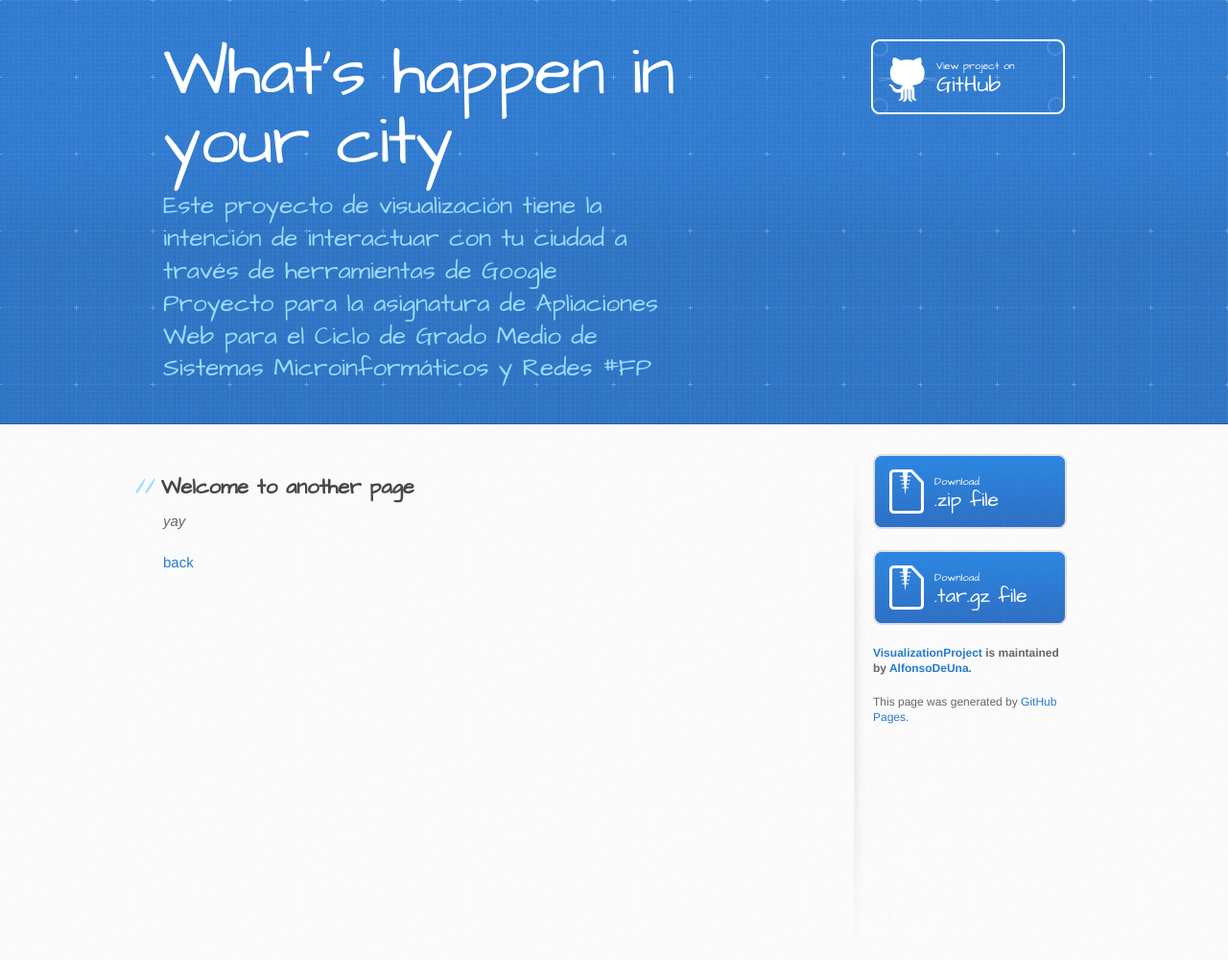
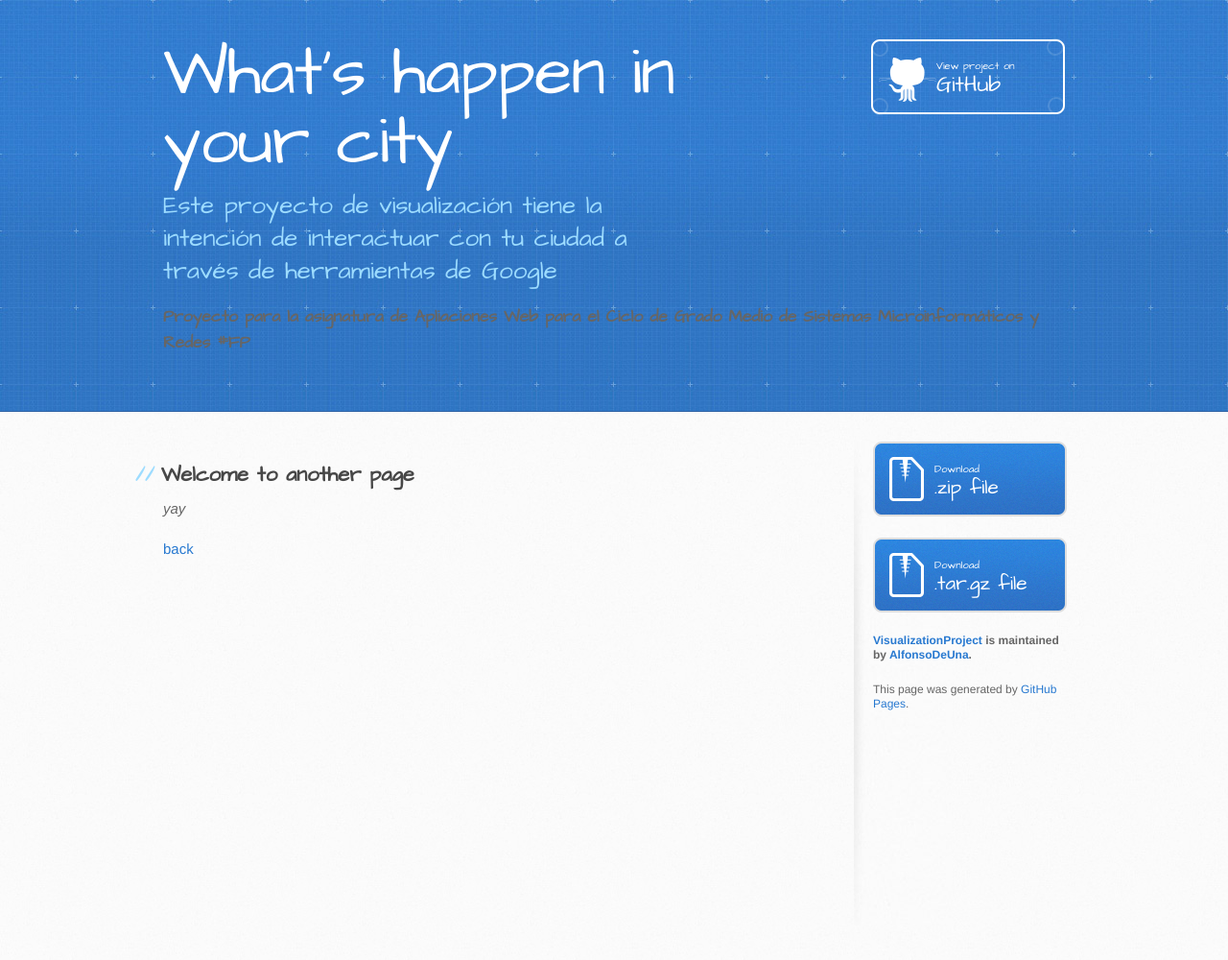
Before and after one commit to AlfonsoDeUna/VisualizationProject, a Jekyll site: the page built from another-page.md, in a window 1280 px wide. Shown: the whole page at 96% size. Built offline with Jekyll 4.4.1, drawn with Linux system fonts in a browser that asks for light colours; our own code applies the rules of GitHub Pages for plain Markdown files.

```diff
--- a/_layouts/default.html
+++ b/_layouts/default.html
@@ -27,7 +27,7 @@
         {% if site.github.is_user_page %}
           <a href="{{ site.github.owner_url }}" class="button"><small>Follow me on</small> GitHub</a>
         {% endif %}
-        <h2> Proyecto para la asignatura de Apliaciones Web para el Ciclo de Grado Medio de Sistemas Microinformáticos y Redes #FP</h2>
+        <h3> Proyecto para la asignatura de Apliaciones Web para el Ciclo de Grado Medio de Sistemas Microinformáticos y Redes #FP</h3>
       </div>
     </header>
 
```
